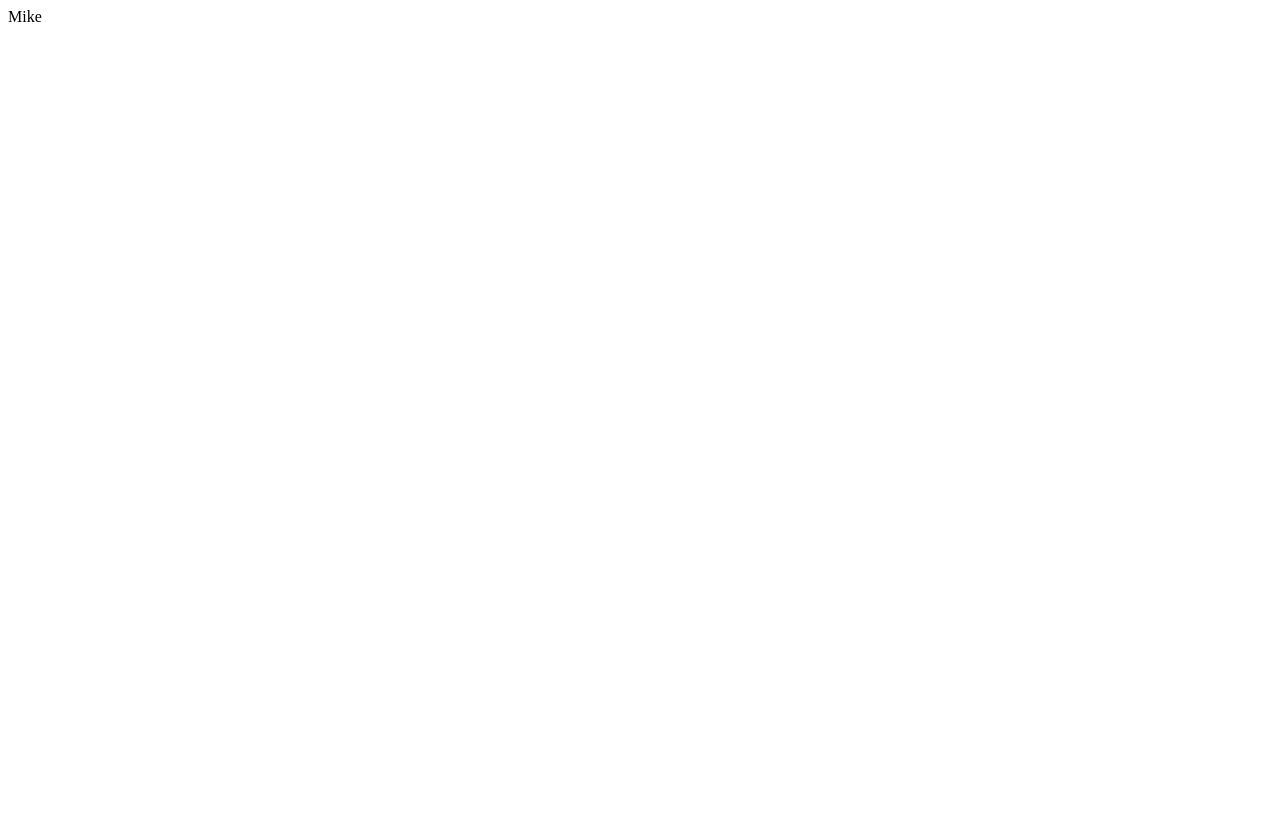
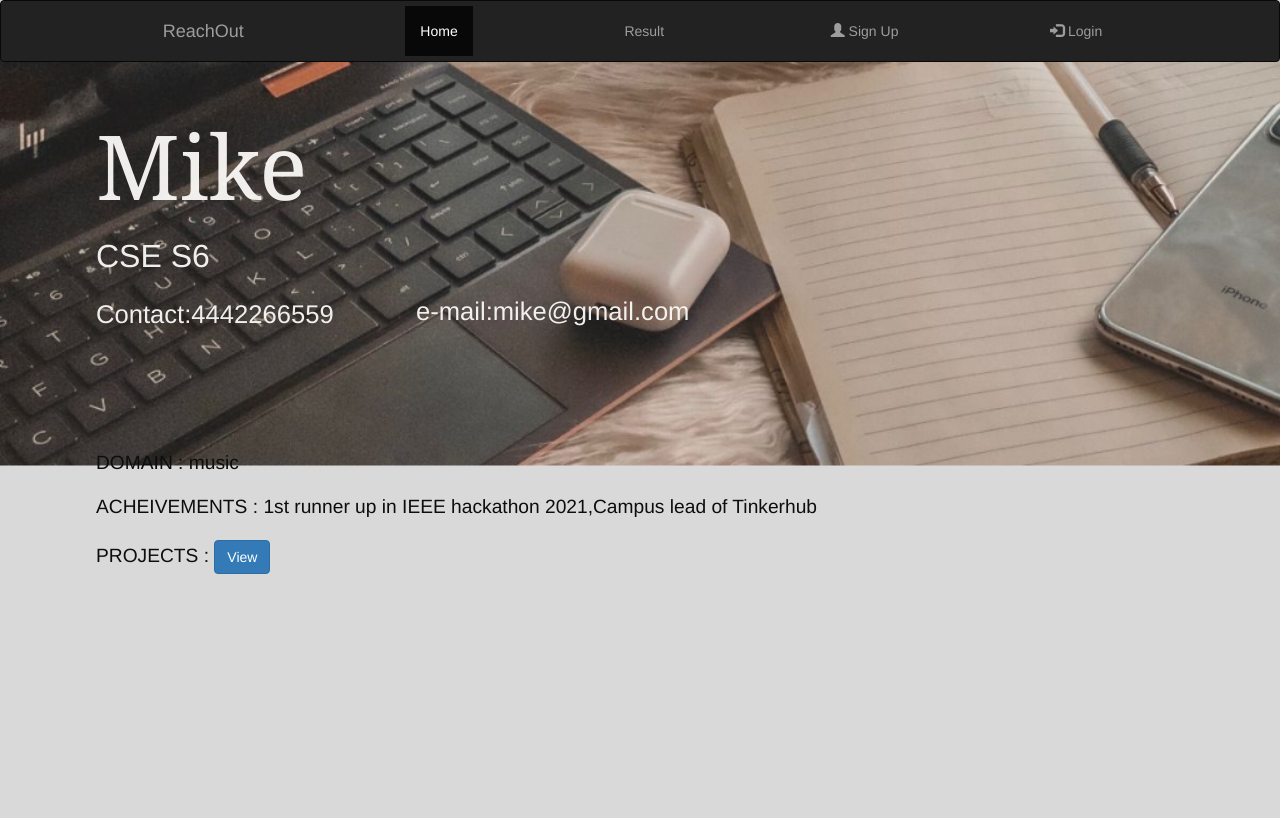
Before and after one commit to Govindvr/Reachout, a Flask app: page /profile/6 in a window 1280 px wide. Before the commit the part shown is almost empty. Shown: the top 818 px of the page. Before the commit the page ends 22 px from the top, so only its background shows below. Run offline with Flask 2, Linux system fonts and the light colour scheme; data comes from the database, SQL or seed files in the repository; some libraries are stand-ins or nearby versions.

Commit message:
profile page added

```diff
--- a/app/routes.py
+++ b/app/routes.py
@@ -64,4 +64,4 @@ def register():
 def profile(id):
     print(type(id))
     user = User.query.get(id)
-    return user.name
+    return render_template("profile.html",user=user)
--- a/app/templates/home.html
+++ b/app/templates/home.html
@@ -8,7 +8,7 @@
     <nav class="navbar-inverse navbar fixed-top scrolling-navbar">
       <div class="container-fluid">
             <div class="navbar-header">
-                <a class="navbar-brand" href="#">ReachOut</a>
+                <a class="navbar-brand" href="/">ReachOut</a>
             </div>
 
             <ul class="nav navbar-nav navbar-left">
@@ -44,7 +44,7 @@
 
                   <form action="{{ url_for('home')}}" method="POST">
                   <input type="text" name="skill" placeholder="Search"> </div>
-                   <a href="#table"> <button class="main-search-button">Search</button> </a>
+                   <button class="main-search-button" onclick="location.href='#pointer'">Search</button>
                   </form>
 
             </div>
--- a/app/templates/profile.html
+++ b/app/templates/profile.html
@@ -9,7 +9,7 @@
     <link rel="stylesheet" href="https://maxcdn.bootstrapcdn.com/bootstrap/4.0.0/css/bootstrap.min.css"
         integrity="sha384-Gn5384xqQ1aoWXA+058RXPxPg6fy4IWvTNh0E263XmFcJlSAwiGgFAW/dAiS6JXm" crossorigin="anonymous">
     <link rel="stylesheet" href="https://maxcdn.bootstrapcdn.com/bootstrap/3.4.1/css/bootstrap.min.css">
-    <link rel="stylesheet" href="style.css">
+        <link rel="stylesheet" type= "text/css" href="{{url_for('static', filename='style.css')}}">
     <script src="https://ajax.googleapis.com/ajax/libs/jquery/3.5.1/jquery.min.js"></script>
     <script src="https://maxcdn.bootstrapcdn.com/bootstrap/3.4.1/js/bootstrap.min.js"></script>
 </head>
@@ -21,7 +21,7 @@
                 <nav class="navbar-inverse navbar fixed-top scrolling-navbar">
                     <div class="container-fluid">
                         <div class="navbar-header">
-                            <a class="navbar-brand" href="#">ReachOut</a>
+                            <a class="navbar-brand" href="/">ReachOut</a>
                         </div>
 
                         <ul class="nav navbar-nav navbar-left">
@@ -29,19 +29,17 @@
                         </ul>
 
                         <ul class="nav navbar-nav navbar-left">
-                            <li><a href="#">About</a></li>
+                            <li><a href="#table">Result</a></li>
                         </ul>
 
-                        <ul class="nav navbar-nav navbar-left">
-                            <li><a href="#">Contact</a></li>
+
+
+                        <ul class="nav navbar-nav navbar-right">
+                            <li><a href="{{url_for('register')}}"><span class="glyphicon glyphicon-user"></span> Sign Up</a></li>
                         </ul>
 
                         <ul class="nav navbar-nav navbar-right">
-                            <li><a href="#"><span class="glyphicon glyphicon-user"></span> Sign Up</a></li>
-                        </ul>
-
-                        <ul class="nav navbar-nav navbar-right">
-                            <li><a href="#"><span class="glyphicon glyphicon-log-in"></span> Login</a></li>
+                            <li><a href="{{url_for('login')}}"><span class="glyphicon glyphicon-log-in"></span> Login</a></li>
                         </ul>
                     </div>
                 </nav>
@@ -52,19 +50,21 @@
     <div class="bg-image">
         <div class="bg-text ">
             <div class="personal-det">
-                <h1 class="name">PETER</h1>
-                <h3 class="class">CSE S3</h3>
+                <h1 class="name">{{user.name}}</h1>
+                <br>
+                <br>
+                <h3 class="class">{{user.education_status}}</h3>
             </div>
             <div>
-                <h4 class="phone">Contact:7772288800</h4>
+                <h4 class="phone">Contact:{{user.phno}}</h4>
             </div>
             <div>
-                <h4 class="mail">e-mail:abc@xyz</h4>
+                <h4 class="mail">e-mail:{{user.email}}</h4>
             </div>
             <div class="more-det">
-                <h1 class="more">DOMAIN : Full Stack Development</h1>
+                <h1 class="more">DOMAIN : {{user.field}}</h1>
                 <h1 class="more">ACHEIVEMENTS : 1st runner up in IEEE hackathon 2021,Campus lead of Tinkerhub</h1>
-                <h1 class="more">PROJECTS : <button type="button" class="btn btn-primary">View</button></h1>
+                <h1 class="more">PROJECTS : <button type="button" class="btn btn-primary" onclick="location.href='{{user.projects}}'">View</button></h1>
             </div>
         </div>
     </div>
```
Also changed, not shown: 1 other file.
